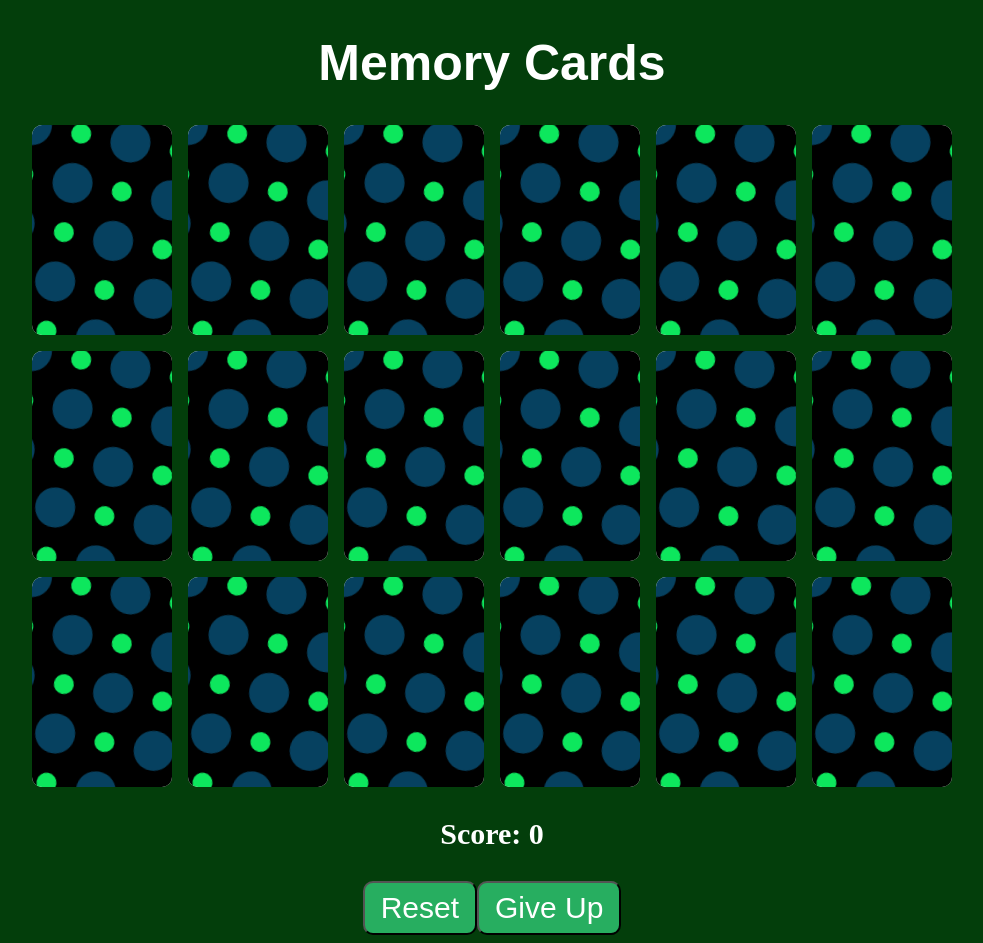
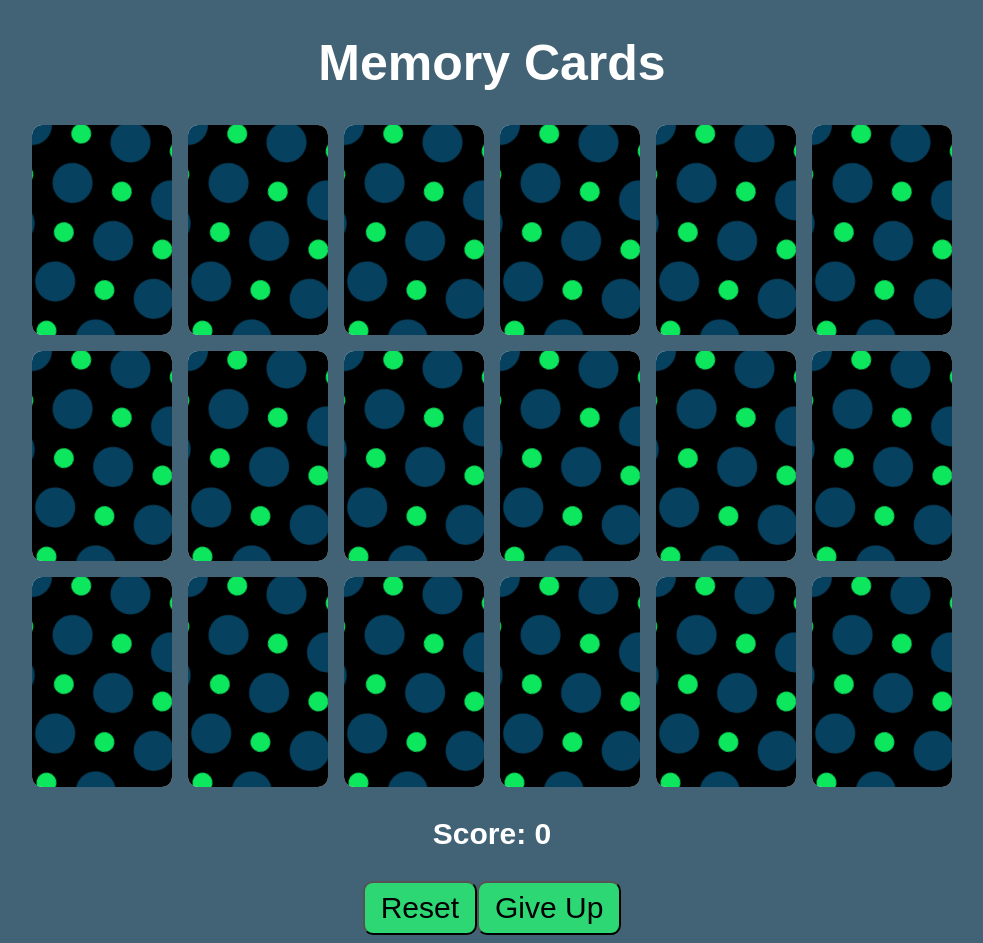
Before and after one commit to VeerTheDeer/MemoryGame, a plain HTML site: page index.html in a window 1280 px wide. Shown: the whole page, without its empty margins (148-1131 px from the left). Drawn offline with Linux system fonts and the light colour scheme.

Commit message:
updated give up button

```diff
--- a/style.css
+++ b/style.css
@@ -1,7 +1,7 @@
 body {
   min-height: 100vh;
   min-width: 100vh;
-  background-color: #033e0b;
+  background-color: #426375;
   color: white;
 }
 
@@ -16,6 +16,7 @@ p {
     text-align: center;
     font-size: 30px;
     font-weight: bold;
+    font-family: "Gill Sans Extrabold", sans-serif;
 }
 
 .actions {
@@ -27,8 +28,8 @@ p {
     padding: 8px 16px;
     font-size: 30px;
     border-radius: 10px;
-    background-color: #27ae60;
-    color: white;
+    background-color: #2cd774;
+    color: black;
 }
 
 .grid-container {
@@ -46,7 +47,7 @@ p {
   background-color: white;
   position: relative;
   transform-style: preserve-3d;
-  transition: all 0.5s ease-in-out;
+  transition: all 0.2s ease-in-out;
 }
 
 .front-image {
```
